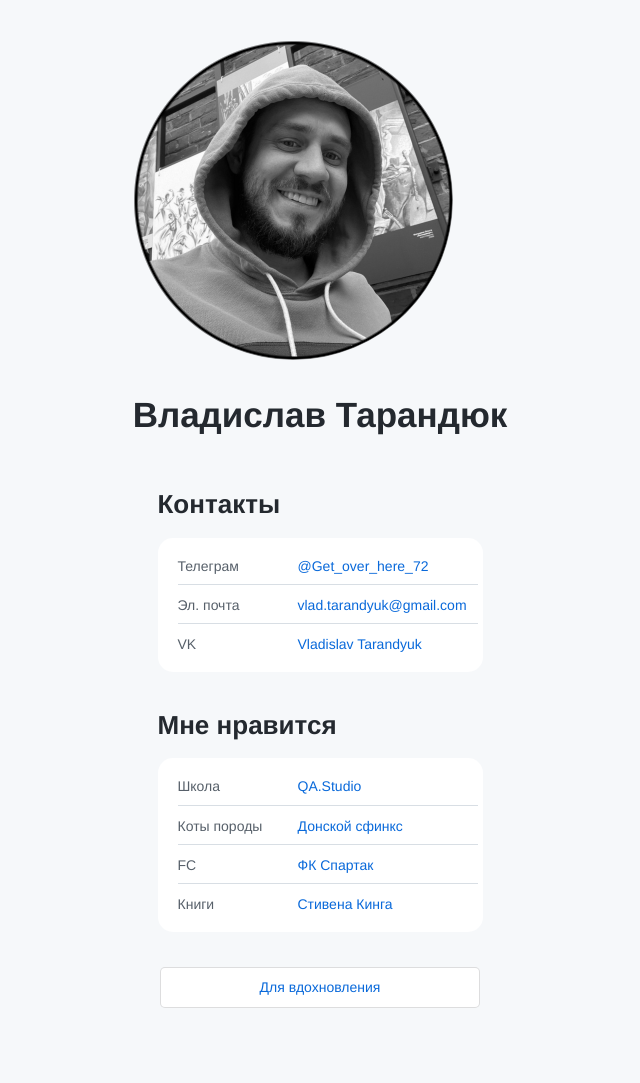
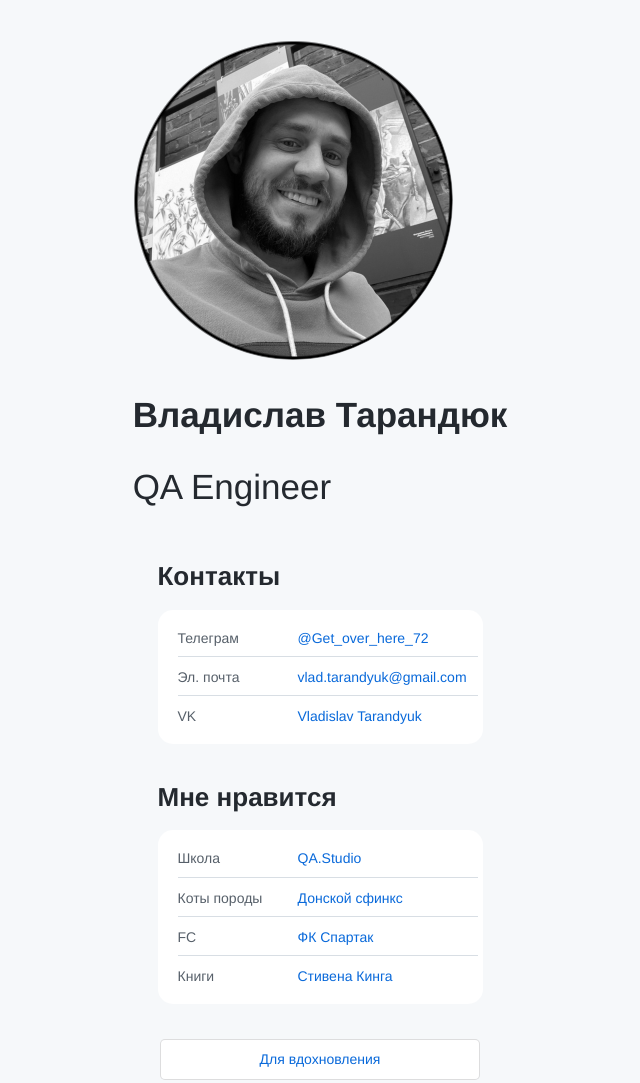
Before and after one commit to vlad-tarandyuk-qa/cv, a plain HTML site: page index.html in a window 1280 px wide. Shown: the whole page, without its empty margins (320-960 px from the left). Before the commit the page ends 1048 px from the top, so only its background shows below. Drawn offline with Linux system fonts and the light colour scheme.

Commit message:
Добавил надпись QA Enginerr

```diff
--- a/index.html
+++ b/index.html
@@ -12,6 +12,7 @@
     <header class="header">
       <img src="./avatar.png" alt="avatar" class="header__avatar" />
       <h1 class="header__title">Владислав Тарандюк</h1>
+      <p class="header__title">QA Engineer</p>
     </header>
     <main>
       <section class="links">
```
